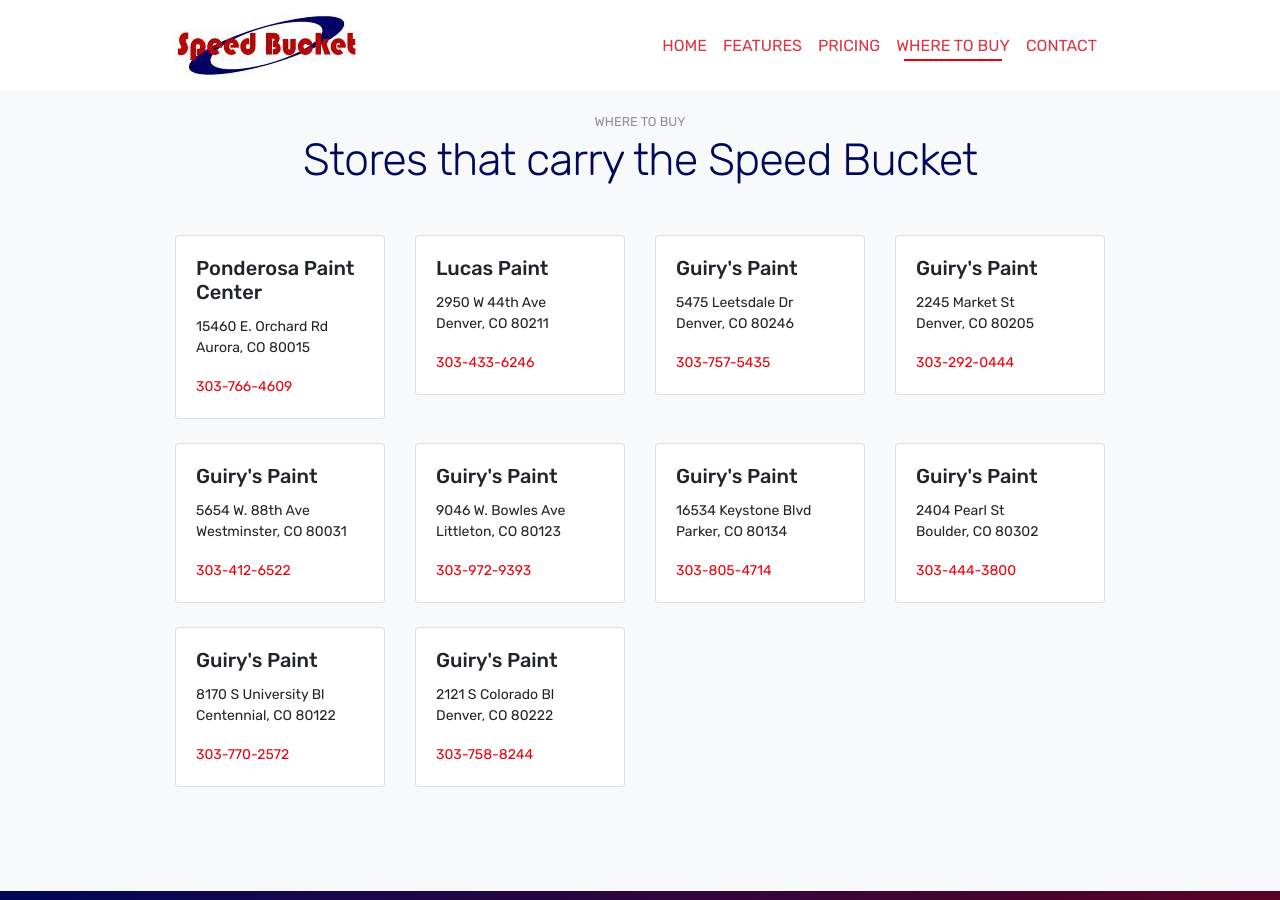
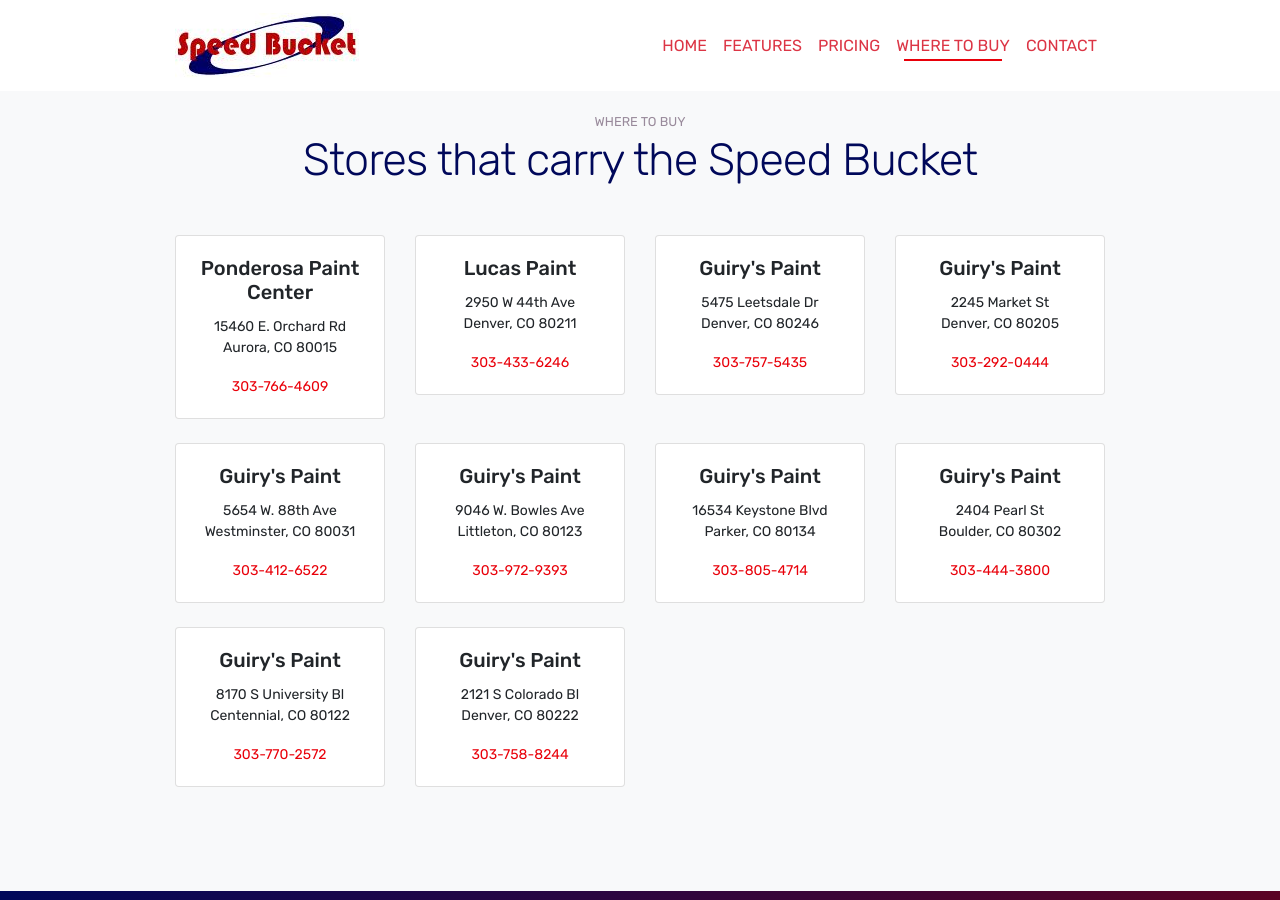
Before and after one commit to SpeedBucket/speedbucket.github.io, a Jekyll site: the page built from redesign.html, in a window 1280 px wide and 900 px high, scrolled down 2367 px. Built offline with Jekyll 4.4.1, drawn with Linux system fonts in a browser that asks for light colours; nearby versions of some CDN libraries.

Commit message:
Centered text on stores list

```diff
--- a/redesign.html
+++ b/redesign.html
@@ -163,7 +163,7 @@
                 <div class="row">
                     <div class="col-sm-6 col-md-4 col-lg-3 mb-4">
                         <div class="card">
-                            <div class="card-body">
+                            <div class="card-body text-center">
                                 <div class="h5 card-title">Ponderosa Paint Center</div>
                                 <address class="card-text">15460 E. Orchard Rd<br />Aurora, CO 80015</address>
                                 <a class="card-text" href="tel:3037664609">303-766-4609</a>
@@ -173,7 +173,7 @@
 
                     <div class="col-sm-6 col-md-4 col-lg-3 mb-4">
                         <div class="card">
-                            <div class="card-body">
+                            <div class="card-body text-center">
                                 <div class="h5 card-title">Lucas Paint</div>
                                 <address class="card-text">2950 W 44th Ave<br />Denver, CO 80211</address>
                                 <a class="card-text" href="tel:3034336246">303-433-6246</a>
@@ -183,7 +183,7 @@
 
                     <div class="col-sm-6 col-md-4 col-lg-3 mb-4">
                         <div class="card">
-                            <div class="card-body">
+                            <div class="card-body text-center">
                                 <div class="h5 card-title">Guiry's Paint</div>
                                 <address class="card-text">5475 Leetsdale Dr<br />Denver, CO 80246</address>
                                 <a class="card-text" href="tel:3037575435">303-757-5435</a>
@@ -193,7 +193,7 @@
 
                     <div class="col-sm-6 col-md-4 col-lg-3 mb-4">
                         <div class="card">
-                            <div class="card-body">
+                            <div class="card-body text-center">
                                 <div class="h5 card-title">Guiry's Paint</div>
                                 <address class="card-text">2245 Market St<br />Denver, CO 80205</address>
                                 <a class="card-text" href="tel:3032920444">303-292-0444</a>
@@ -203,7 +203,7 @@
 
                     <div class="col-sm-6 col-md-4 col-lg-3 mb-4">
                         <div class="card">
-                            <div class="card-body">
+                            <div class="card-body text-center">
                                 <div class="h5 card-title">Guiry's Paint</div>
                                 <address class="card-text">5654 W. 88th Ave<br />Westminster, CO 80031</address>
                                 <a class="card-text" href="tel:3034126522">303-412-6522</a>
@@ -213,7 +213,7 @@
 
                     <div class="col-sm-6 col-md-4 col-lg-3 mb-4">
                         <div class="card">
-                            <div class="card-body">
+                            <div class="card-body text-center">
                                 <div class="h5 card-title">Guiry's Paint</div>
                                 <address class="card-text">9046 W. Bowles Ave<br />Littleton, CO 80123</address>
                                 <a class="card-text" href="tel:3039729393">303-972-9393</a>
@@ -223,7 +223,7 @@
 
                     <div class="col-sm-6 col-md-4 col-lg-3 mb-4">
                         <div class="card">
-                            <div class="card-body">
+                            <div class="card-body text-center">
                                 <div class="h5 card-title">Guiry's Paint</div>
                                 <address class="card-text">16534 Keystone Blvd<br />Parker, CO 80134</address>
                                 <a class="card-text" href="tel:3038054714">303-805-4714</a>
@@ -233,7 +233,7 @@
 
                     <div class="col-sm-6 col-md-4 col-lg-3 mb-4">
                         <div class="card">
-                            <div class="card-body">
+                            <div class="card-body text-center">
                                 <div class="h5 card-title">Guiry's Paint</div>
                                 <address class="card-text">2404 Pearl St<br />Boulder, CO 80302</address>
                                 <a class="card-text" href="tel:3034443800">303-444-3800</a>
@@ -243,7 +243,7 @@
 
                     <div class="col-sm-6 col-md-4 col-lg-3 mb-4">
                         <div class="card">
-                            <div class="card-body">
+                            <div class="card-body text-center">
                                 <div class="h5 card-title">Guiry's Paint</div>
                                 <address class="card-text">8170 S University Bl<br />Centennial, CO 80122</address>
                                 <a class="card-text" href="tel:3037702572">303-770-2572</a>
@@ -253,7 +253,7 @@
 
                     <div class="col-sm-6 col-md-4 col-lg-3 mb-4">
                         <div class="card">
-                            <div class="card-body">
+                            <div class="card-body text-center">
                                 <div class="h5 card-title">Guiry's Paint</div>
                                 <address class="card-text">2121 S Colorado Bl<br />Denver, CO 80222</address>
                                 <a class="card-text" href="tel:3037588244">303-758-8244</a>
```
